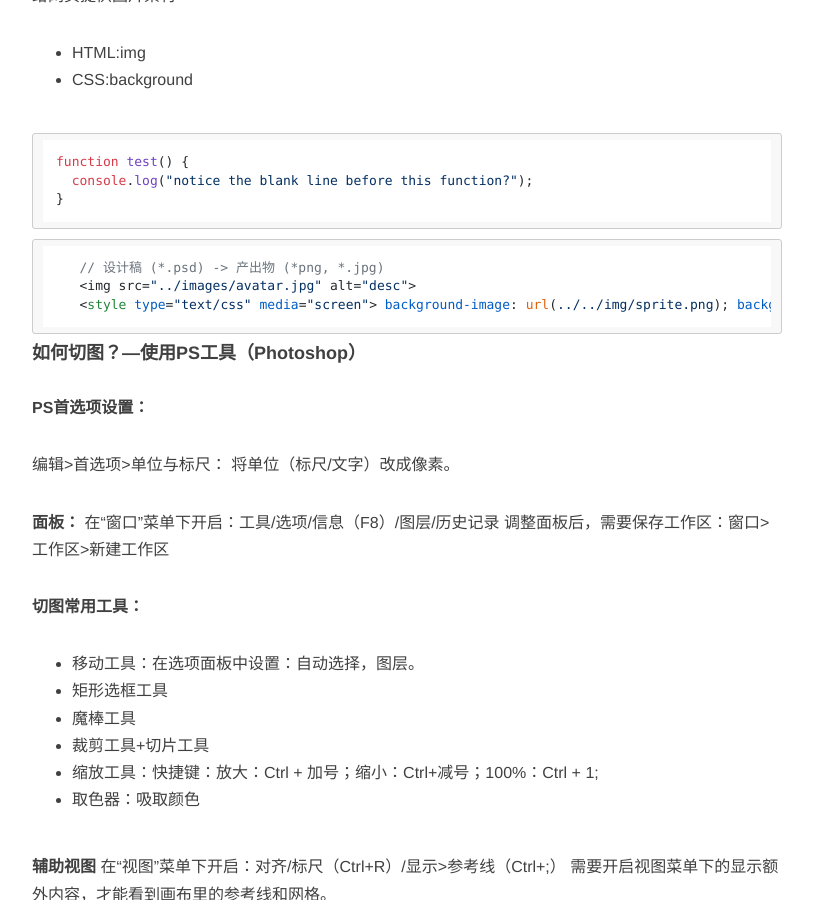
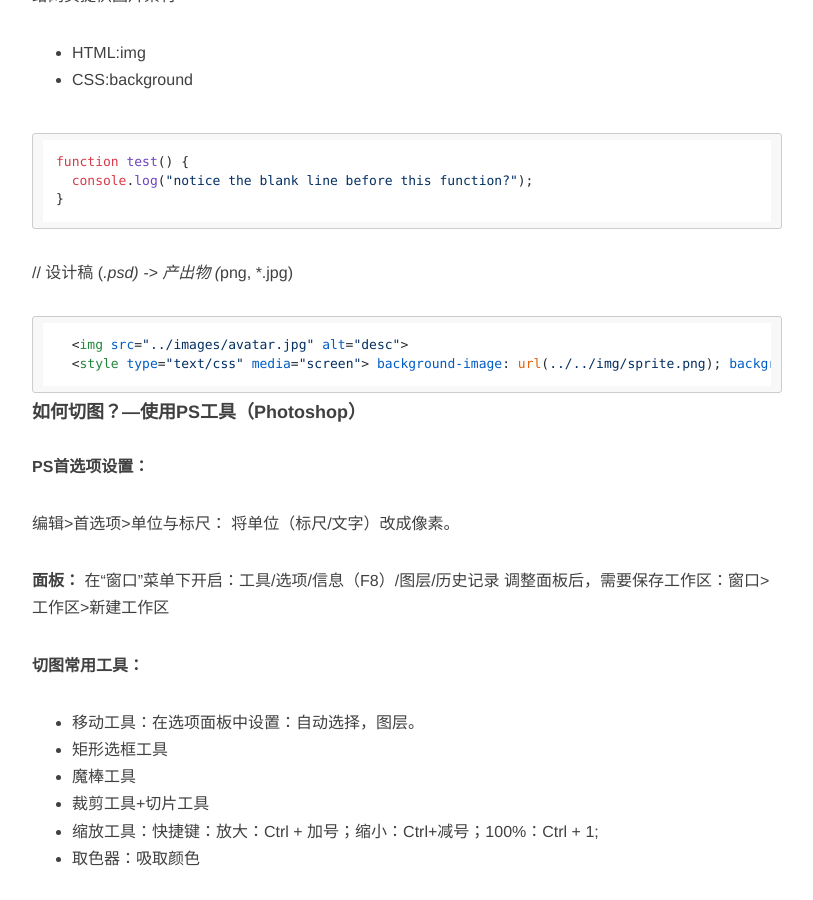
Before and after one commit to yangmaoxin/web-site, a Jekyll site: the page built from _posts/2015-12-20-photoshop.md, in a window 1280 px wide and 900 px high, scrolled down 777 px. Shown: the whole window, without its empty margins (233-1046 px from the left). Built offline with Jekyll 4.4.1, drawn with Linux system fonts in a browser that asks for light colours; nearby versions of some CDN libraries; comment, search, counter and statistics services are not loaded.

Commit message:
Update 2015-12-20-photoshop.md

````diff
--- a/_posts/2015-12-20-photoshop.md
+++ b/_posts/2015-12-20-photoshop.md
@@ -31,15 +31,14 @@ function test() {
 ```
 
 
-
+// 设计稿 (*.psd) -> 产出物 (*png, *.jpg)
 
 ```
-   // 设计稿 (*.psd) -> 产出物 (*png, *.jpg)
-   <img src="../images/avatar.jpg" alt="desc">
-   <style type="text/css" media="screen">
-   background-image: url(../../img/sprite.png);
-   background-position: 0 0;
-   </style>
+  <img src="../images/avatar.jpg" alt="desc">
+  <style type="text/css" media="screen">
+  background-image: url(../../img/sprite.png);
+  background-position: 0 0;
+  </style>
 ```
 
 
````
